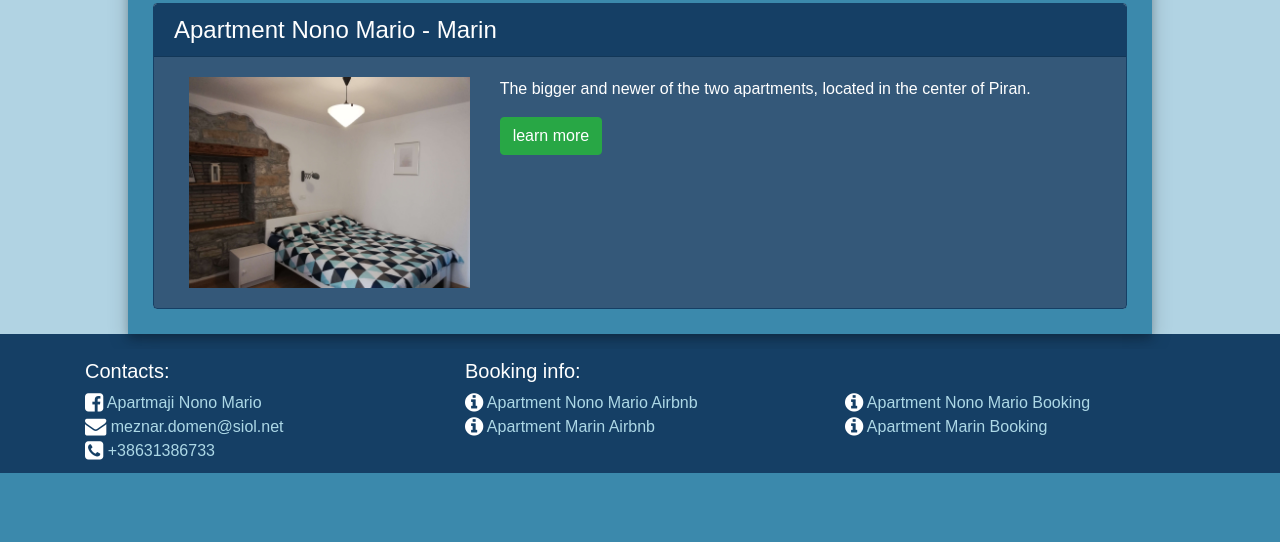
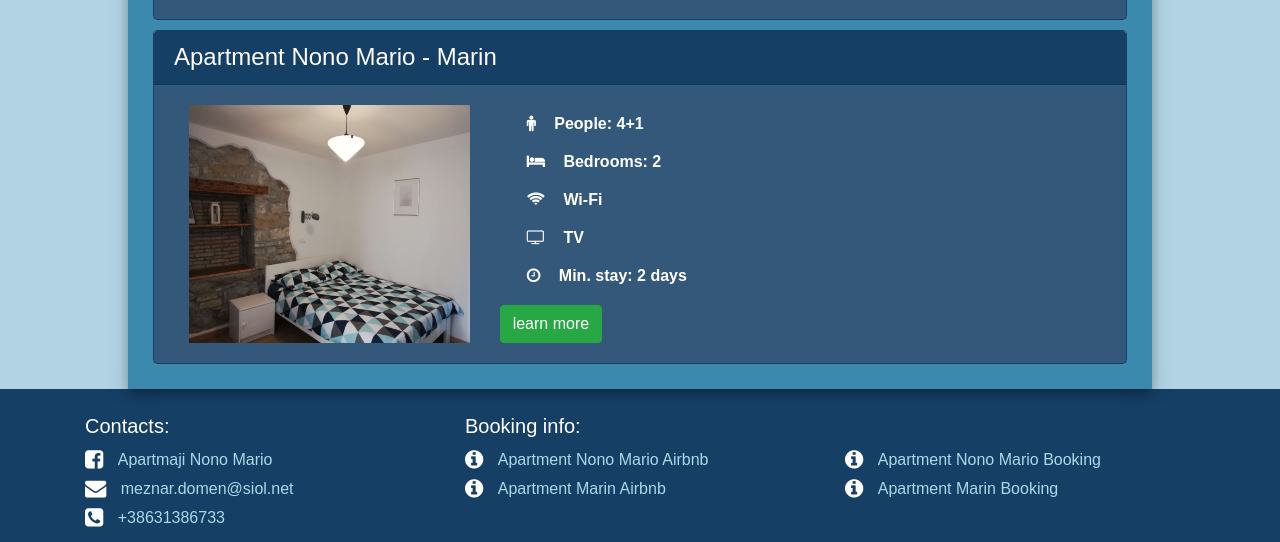
Before and after one commit to smeznar/NonoMario.github.io, a PHP site: page / in a window 1280 px wide. Shown: the part 1276-1818 px from the top of the page. Before the commit the page ends 1749 px from the top, so only its background shows below. Run offline with PHP 8.4, Linux system fonts and the light colour scheme; some libraries are stand-ins or nearby versions.

Commit message:
ikonce v cards, footer waw
zelo lepo popravljen footer, in cardsi

```diff
--- a/index.html
+++ b/index.html
@@ -87,7 +87,30 @@
                                         <img src="res/nono_mario/nono_mario25.jpg" alt="tukaj je slika ponavadi" class="single-image">
                                     </div>
                                     <div class="col-lg-8 col-md-6 col-sm-12">
-                                        <p id="nono-mario-card-content" class="card-text text">Pridite v ta apartma, zelo je lep in nebo vam zal</p>
+                                     <!--   <p id="nono-mario-card-content" class="card-text text">Pridite v ta apartma, zelo je lep in nebo vam zal</p> -->
+										<!-- Short Description-->
+										<div class="row short-description">
+											<div class="col-lg-12 col-md-12 col-sm-12 short-description-item">
+												<i class="fa fa-male"></i>
+												<p>People: 2+1</p>
+											</div>
+											<div class="col-lg-12 col-md-12 col-sm-12 short-description-item">
+												<i class="fa fa-bed"></i>
+												<p>Bedrooms: 1</p>
+											</div>
+											<div class="col-lg-12 col-md-12 col-sm-12 short-description-item">
+												<i class="fa fa-wifi"></i>
+												<p>Wi-Fi</p>
+											</div>
+											<div class="col-lg-12 col-md-12 col-sm-12 short-description-item">
+												<i class="fa fa-tv"></i>
+												<p>TV</p>
+											</div>
+											<div class="col-lg-12 col-md-12 col-sm-12 short-description-item">
+												<i class="fa fa-clock-o"></i>
+												<p>Min. stay: 2 days</p>
+											</div>
+										</div>
                                         <button id="nono-mario-card-button" class="btn btn-success navigation-item text" href="#content">
                                             Oglejte si ta apartma
                                         </button>
@@ -107,8 +130,30 @@
                                         <img src="res/marin/marin7.jpg" alt="tukaj je slika ponavadi" class="single-image">
                                     </div>
                                     <div class="col-lg-8 col-md-6 col-sm-12">
-                                        <p id="marin-card-content" class="card-text text">Pridite tudi v ta apartma, ta je se novejsi, noro.</p>
-                                        <button id="marin-card-button" class="btn btn-success navigation-item text" href="#content">
+                                     <!--   <p id="marin-card-content" class="card-text text">Pridite tudi v ta apartma, ta je se novejsi, noro.</p> -->
+                                        <div class="row short-description">
+											<div class="col-lg-12 col-md-12 col-sm-12 short-description-item">
+												<i class="fa fa-male"></i>
+												<p>People: 4+1</p>
+											</div>
+											<div class="col-lg-12 col-md-12 col-sm-12 short-description-item">
+												<i class="fa fa-bed"></i>
+												<p>Bedrooms: 2</p>
+											</div>
+											<div class="col-lg-12 col-md-12 col-sm-12 short-description-item">
+												<i class="fa fa-wifi"></i>
+												<p>Wi-Fi</p>
+											</div>
+											<div class="col-lg-12 col-md-12 col-sm-12 short-description-item">
+												<i class="fa fa-tv"></i>
+												<p>TV</p>
+											</div>
+											<div class="col-lg-12 col-md-12 col-sm-12 short-description-item">
+												<i class="fa fa-clock-o"></i>
+												<p>Min. stay: 2 days</p>
+											</div>
+										</div>
+										<button id="marin-card-button" class="btn btn-success navigation-item text" href="#content">
                                             Oglejte si tudi ta apartma
                                         </button>
                                     </div>
--- a/res/styles/style.css
+++ b/res/styles/style.css
@@ -58,14 +58,16 @@
 .card > .card-body{
     background-color: #153f65dd;
 }
+
 /* Short Description */
 
 .short-description{
 	color:white;
 	font-weight:bold;
-	width:55%;
-	margin:20px auto;
-    border:1px solid white;
+	width:100%;
+	margin-bottom:10px;
+	margin-left:5px;
+    //border:1px solid white;
 }
 
 .short-description-item{
@@ -145,6 +147,8 @@
 
 .footer-contact a:any-link{
     color: lightblue;
+	margin-left:10px;
+	line-height: 1.8;
 }
 
 
```
